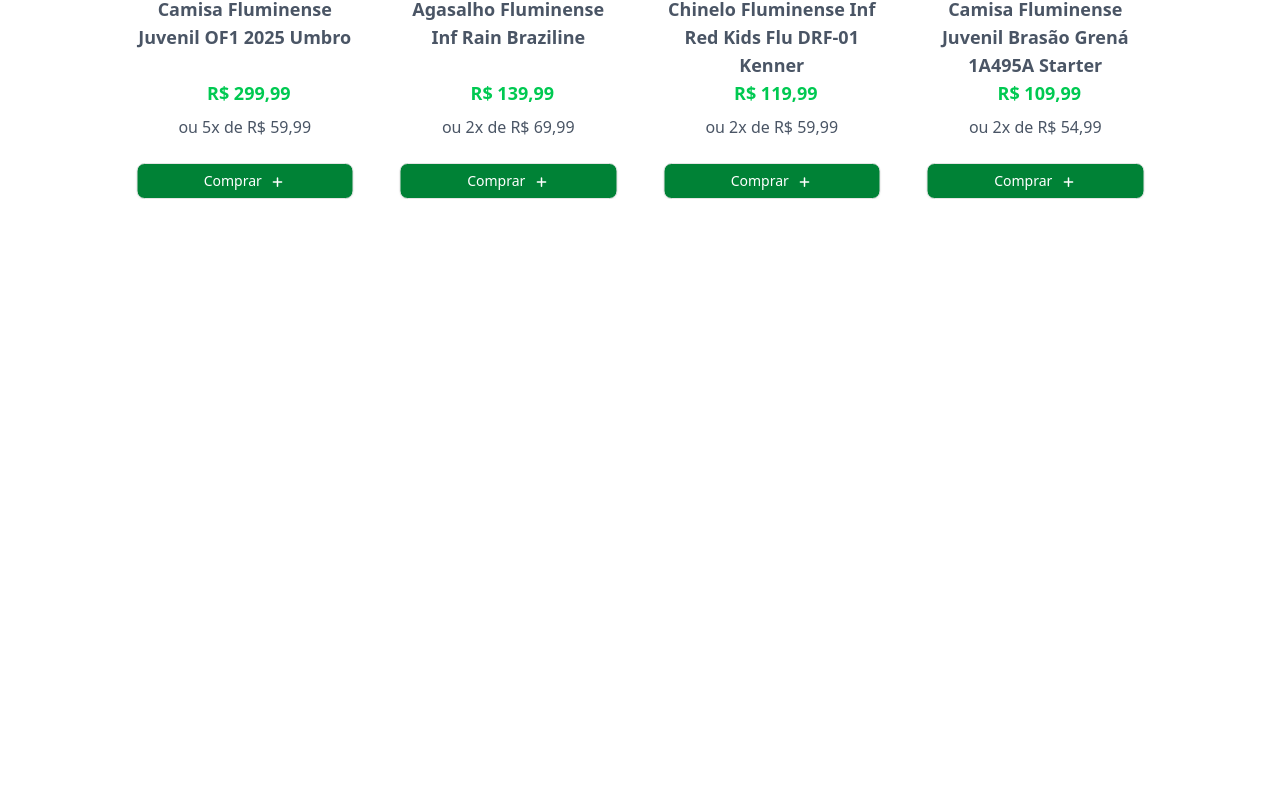
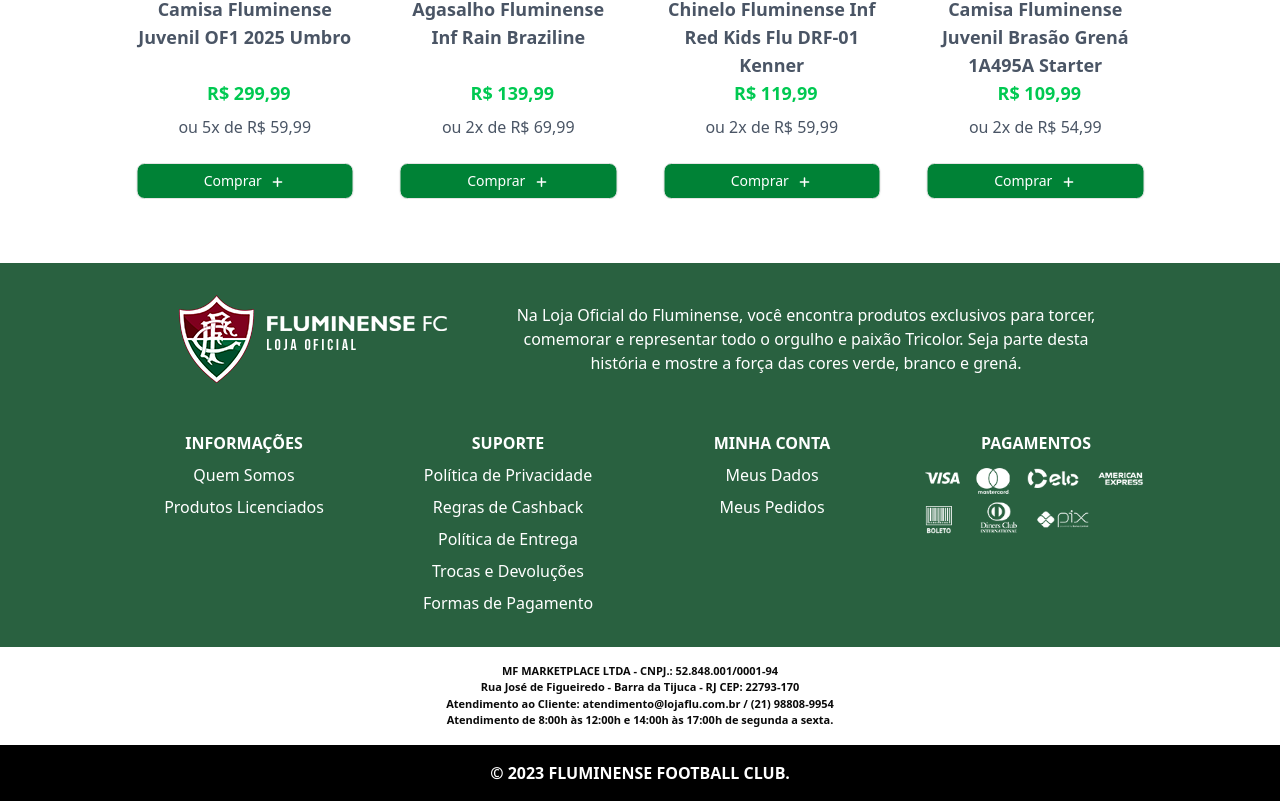
Before and after one commit to Jonalvesilva/Projeto_loja_fluminense, a Next.js app in the folder frontend/: page / in a window 1280 px wide. Shown: the part 3616-4417 px from the top of the page. Before the commit the page ends 3847 px from the top, so only its background shows below. Built offline with nearby package versions, Linux system fonts and the light colour scheme.

Commit message:
feat: add Footer component

```diff
--- a/frontend/app/globals.css
+++ b/frontend/app/globals.css
@@ -474,3 +474,50 @@
     @apply relative top-[1px] !h-3 text-white;
   }
 }
+
+/*Footer Component Styles*/
+
+@layer components {
+  .footer {
+    @apply bg-green my-8;
+  }
+  .footer__top {
+    @apply mx-auto flex w-full max-w-screen-lg flex-col items-center gap-y-12 py-8;
+  }
+  .footer__topContent {
+    @apply flex w-[90%] flex-col text-center text-white lg:flex-row lg:items-center lg:justify-between lg:gap-x-16;
+  }
+  .footer__logo {
+    @apply mx-auto w-fit pb-4 lg:pb-0;
+  }
+  .footer__middle {
+    @apply flex items-center justify-center bg-white py-4;
+  }
+  .footer__middleContent {
+    @apply text-center text-[11px] font-semibold;
+  }
+  .footer__bottom {
+    @apply flex items-center justify-center bg-black py-4 font-semibold text-white;
+  }
+}
+
+/*FooterLinks Component Styles*/
+@layer components {
+  .footerLinks {
+    @apply mx-auto grid w-full grid-cols-1 justify-items-center gap-8 text-white min-[500px]:grid-cols-2 lg:grid-cols-4;
+  }
+  .footerLinks__list {
+    @apply w-[90%];
+  }
+
+  .footerLinks__title {
+    @apply text-center font-semibold;
+  }
+  .footerLinks__itemText {
+    @apply pt-2 text-center;
+  }
+
+  .footerLinks__itemImg {
+    @apply mx-auto w-fit pt-2;
+  }
+}
--- a/frontend/app/layout.tsx
+++ b/frontend/app/layout.tsx
@@ -2,6 +2,7 @@
 import { Geist, Geist_Mono } from "next/font/google";
 import "./globals.css";
 import Header from "@/components/custom/Header/Header";
+import Footer from "@/components/custom/Footer/Footer";
 
 const geistSans = Geist({
   variable: "--font-geist-sans",
@@ -30,6 +31,7 @@
       >
         <Header />
         <main className="pt-[100px]">{children}</main>
+        <Footer />
       </body>
     </html>
   );
--- /dev/null
+++ b/frontend/components/custom/Footer/Footer.tsx
@@ -0,0 +1,34 @@
+import FooterLinks from "./FooterLinks";
+
+export default function Footer() {
+  return (
+    <footer className="footer">
+      <div className="footer__top">
+        <div className="footer__topContent">
+          <img src="/logo.png" className="footer__logo" />
+          <p>
+            Na Loja Oficial do Fluminense, você encontra produtos exclusivos
+            para torcer, comemorar e representar todo o orgulho e paixão
+            Tricolor. Seja parte desta história e mostre a força das cores
+            verde, branco e grená.
+          </p>
+        </div>
+        <FooterLinks />
+      </div>
+      <div className="footer__middle">
+        <div className="footer__middleContent">
+          <p>MF MARKETPLACE LTDA - CNPJ.: 52.848.001/0001-94 </p>
+          <p>Rua José de Figueiredo - Barra da Tijuca - RJ CEP: 22793-170</p>
+          <p>
+            Atendimento ao Cliente: atendimento@lojaflu.com.br / (21) 98808-9954
+          </p>
+          <p>
+            Atendimento de 8:00h às 12:00h e 14:00h às 17:00h de segunda a
+            sexta.
+          </p>
+        </div>
+      </div>
+      <div className="footer__bottom">© 2023 FLUMINENSE FOOTBALL CLUB.</div>
+    </footer>
+  );
+}
--- /dev/null
+++ b/frontend/components/custom/Footer/FooterLinks.tsx
@@ -0,0 +1,32 @@
+import { footerLinks } from "@/constants/footerLinks";
+
+export default function FooterLinks() {
+  return (
+    <div className="footerLinks">
+      {footerLinks.map((footerItem: any) => (
+        <ul
+          key={`footer_title_${footerItem.name}`}
+          className=".footerLinks__list"
+        >
+          <li className="footerLinks__title">{footerItem.name}</li>
+          {footerItem.links.map((item: any) => {
+            return item.name ? (
+              <li
+                className="footerLinks__itemText"
+                key={`footer_link_${item.name}`}
+              >
+                {item.name}
+              </li>
+            ) : (
+              <img
+                src={item.imageUrl}
+                className="footerLinks__itemImg"
+                key={`footer_link_${item.name}`}
+              />
+            );
+          })}
+        </ul>
+      ))}
+    </div>
+  );
+}
--- /dev/null
+++ b/frontend/constants/footerLinks.ts
@@ -0,0 +1,30 @@
+export const footerLinks = [
+  {
+    name: "INFORMAÇÕES",
+    links: [
+      { name: "Quem Somos", link: "#" },
+      { name: "Produtos Licenciados", link: "#" },
+    ],
+  },
+  {
+    name: "SUPORTE",
+    links: [
+      { name: "Política de Privacidade", link: "#" },
+      { name: "Regras de Cashback", link: "#" },
+      { name: "Política de Entrega", link: "#" },
+      { name: "Trocas e Devoluções", link: "#" },
+      { name: "Formas de Pagamento", link: "#" },
+    ],
+  },
+  {
+    name: "MINHA CONTA",
+    links: [
+      { name: "Meus Dados", link: "#" },
+      { name: "Meus Pedidos", link: "#" },
+    ],
+  },
+  {
+    name: "PAGAMENTOS",
+    links: [{ imageUrl: "/footer/rodape-pagamentos-4.png", link: "#" }],
+  },
+];
```
Also changed, not shown: frontend/public/footer/rodape-pagamentos-4.png (added).
